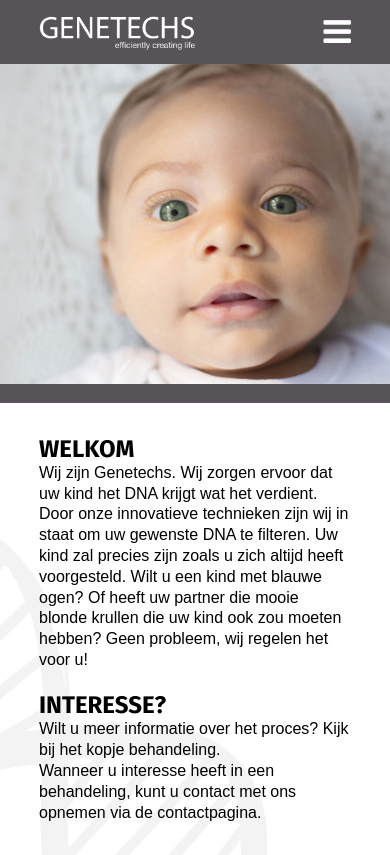
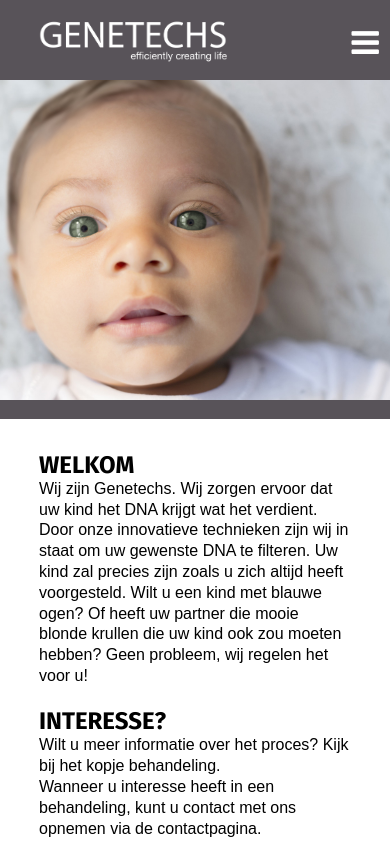
Before and after one commit to sunnyfeijen/VPRO, a PHP site: page /website/index.php in a window 390 px wide. Shown: the top 855 px of the page. Before the commit the page ends 821 px from the top, so only its background shows below. Run offline with PHP 8.4, Linux system fonts and the light colour scheme; some libraries are stand-ins or nearby versions.

Commit message:
responsive fix

```diff
--- a/website/build/head.php
+++ b/website/build/head.php
@@ -5,8 +5,8 @@
     <title>Genetechs</title>
     <meta name="description" content="Genetechs">
   <meta name="author" content="Genetechs">
-    <meta http-equiv="Content-Type" content="text/html; charset=utf-8">
-    <meta content="width=device-width; initial-scale=1.0; maximum-scale=1.0; user-scalable=0;" name="viewport">
+  <meta name="viewport" content="width=device-width, initial-scale=1">
+
   <!-- Style -->
     <link rel="stylesheet" href="css/style.css">
 
--- a/website/css/navigation.css
+++ b/website/css/navigation.css
@@ -22,12 +22,12 @@ a
 
 .selected
 {
-    border-bottom: 6px solid #49736b !important;
+    border-bottom: 5px solid #49736b !important;
 }
 
 #header-nav
 {
-    height: 4em;
+    height: 5em;
     background-color: #585359;
     position: fixed;
     top: 0;
@@ -56,14 +56,14 @@ a.menu-link
     color: #fff;
     float: right;
     display: block;
-    margin-right: 10%;
+    padding: 0.7em;
     margin-top: 1em;
 }
 
 nav[role=navigation]
 {
     clear: right;
-    margin-right: 0;
+    margin-right: 1em;
     position: absolute;
     width: 100%;
     -webkit-transition: all 0.3s ease-out;
@@ -128,14 +128,16 @@ nav[role=navigation] li a
 
 .brand
 {
-    height: 4em;
+    height: 5em;
+    margin-left: 10%;
     float: left;
 }
 
 .brand img
 {
-      height: 2.5em;
-  padding-top: 0.75em;
+    height: 3em;
+    padding-top: 1em;
+    padding-right: 0em;
 }
 
 nav[role=navigation] i
@@ -197,7 +199,7 @@ nav[role=navigation] i
   }
 
   nav[role=navigation] li:hover{
-        border-bottom: 6px solid #49736b;
+        border-bottom: 5px solid #49736b;
         background-color: transparent;
   }
 
@@ -205,7 +207,7 @@ nav[role=navigation] i
   {
         color: #fff;
         border: 0;
-        padding: 2em 0.8em 1.1em;
+        padding: 2.3em 0.8em 2.1em 0.8em;
   }
 
   nav[role=navigation] i
@@ -223,10 +225,15 @@ nav[role=navigation] i
 @media screen and (min-width: 900px){
   .wrap
   {
-    width:80%;
+    width:1024px;
     margin: auto;
   }
 
+  .brand img
+  {
+    padding-top: 0.8em;
+    height: 3.5em;
+  }
 }
 
 .container
--- a/website/css/style.css
+++ b/website/css/style.css
@@ -34,7 +34,7 @@ html
 .contentwrap{
     width: 100%;
     height: 40em;
-    margin-top: 4em;
+    margin-top: 5em;
 }
 
 .textwrap
@@ -65,24 +65,32 @@ h1{
     text-transform: uppercase;
     font-weight: 0.8em;
 }
-#fotoslide1, #fotoslide2, #fotoslide3,#fotoslide4{
+
+#fotoslide1{
     width:100%;
     background-color: #4a736e;
-    background-image: url(../img/olive_boy_long.jpg);
+    background-image: url(../img/olive_boy.jpg);
     background-size: cover;
     background-position: center;
     height:20em;
 }
-#fotoslide1{
-    background-image: url(../img/olive_boy_long.jpg);
-}
 
 #fotoslide2{
+    width:100%;
+    background-color: #4a736e;
     background-image: url(../img/gebouw.jpg);
+    background-size: cover;
+    background-position: center;
+    height:20em;
 }
 
 #fotoslide3{
-    background-image: url(../img/olive_boy_long.jpg);
+    width:100%;
+    background-color: #4a736e;
+    background-image: url(../img/olive_boy.jpg);
+    background-size: cover;
+    background-position: center;
+    height:20em;
 }
 
 #fotoslide4{
@@ -186,16 +194,4 @@ h1{
         float:left;
         margin-bottom: 2em;
     }
-    html{
-        background-size: 200%;
-    }
-    .brand{
-        margin-left: 10%;
-    }
 }
-
-@media only screen and (min-width : 1920px) {
-#fotoslide1, #fotoslide2, #fotoslide3, #fotoslide4{
-    height:30em;
-}
-}
--- a/website/index.php
+++ b/website/index.php
@@ -34,7 +34,7 @@ include 'build/head.php';
 		            </div>
 		            <div class='paragraph2'>
 		            	<div class="video">
-							<!-- <iframe width="100%" src="https://www.youtube.com/embed/V32NB28QAtE?rel=0" frameborder="0" allowfullscreen></iframe> -->
+							<iframe width="100%" src="https://www.youtube.com/embed/V32NB28QAtE?rel=0" frameborder="0" allowfullscreen></iframe>
 						</div>
 	  				</div>
 
```
Also changed, not shown: website/img/olive_boy_long.jpg (deleted).
